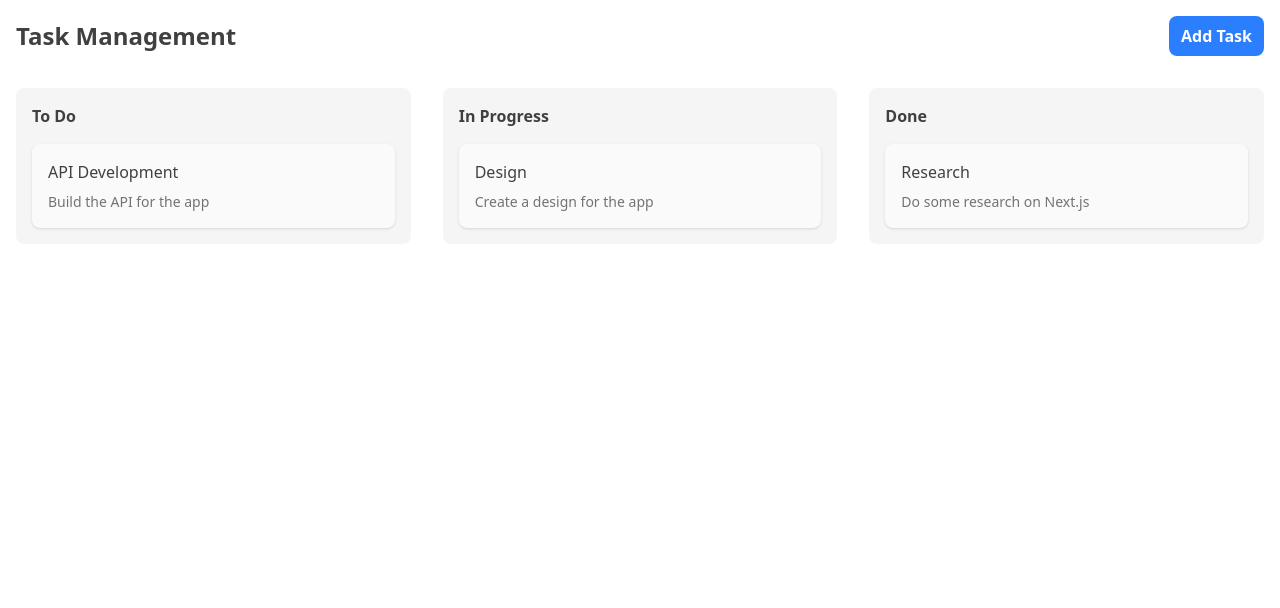
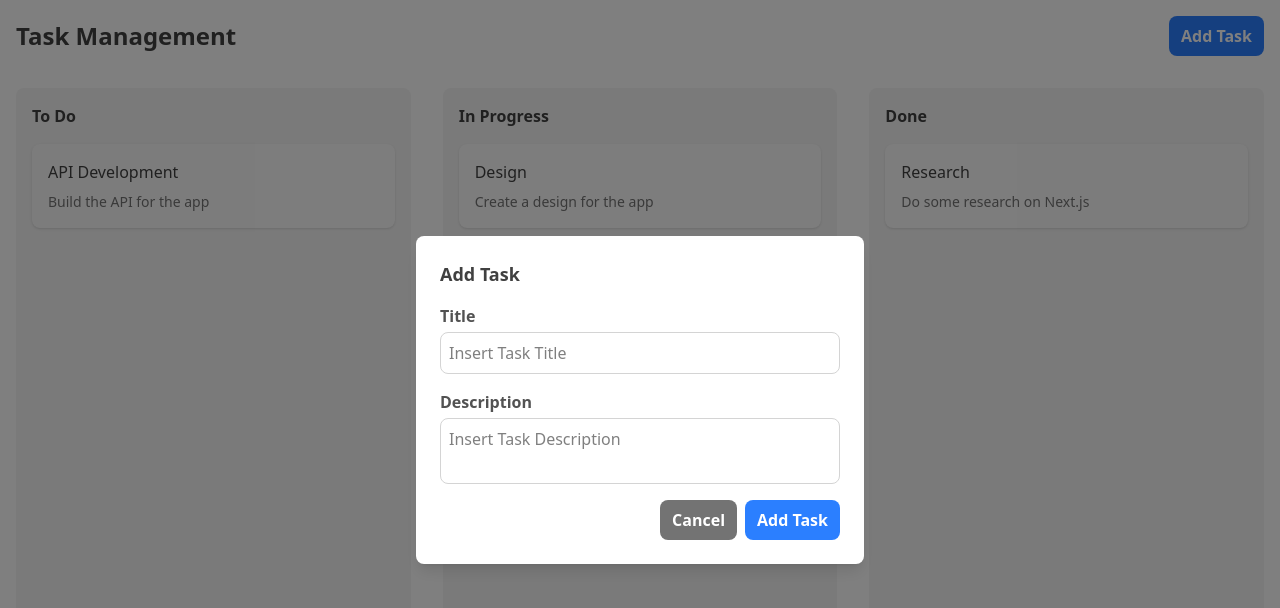
Before and after one commit to SkyeeUniverse/ngapainyuk, a Next.js app: page / in a window 1280 px wide. Both pictures are taken after a click on the button "Add Task". Shown: the top 608 px of the page. Built offline with nearby package versions, Linux system fonts and the light colour scheme.

Commit message:
Create Task Feature

```diff
--- a/src/components/Button.tsx
+++ b/src/components/Button.tsx
@@ -2,12 +2,19 @@
 
 interface ButtonProps {
   children: ReactNode;
+  type?: "button" | "submit" | "reset";
+  onClick?: () => void;
+  className?: string;
 }
 
 const Button = (props: ButtonProps) => {
-  const { children } = props;
+  const { children, type, onClick, className } = props;
   return (
-    <button className="rounded-lg bg-blue-500 px-3 py-2 text-white font-semibold">
+    <button
+      type={type}
+      onClick={onClick}
+      className={`rounded-lg px-3 py-2 bg-blue-500 text-white font-semibold cursor-pointer ${className}`}
+    >
       {children}
     </button>
   );
--- a/src/components/Column.tsx
+++ b/src/components/Column.tsx
@@ -10,13 +10,16 @@
 
 const Column = (props: ColumnProps) => {
   const { column, tasks, key } = props;
-  const { setNodeRef } = useDroppable({
+  const { setNodeRef, over } = useDroppable({
     id: column.id,
   });
   return (
     <div
       key={key}
-      className="flex flex-1 w-80 flex-col rounded-lg bg-neutral-100 p-4"
+      className={`flex flex-1 w-80 flex-col rounded-lg bg-neutral-100 p-4 ${
+        over?.id === column.id &&
+        "bg-neutral-200 outline-2 outline-blue-500 outline-dashed"
+      }`}
     >
       <h2 className="mb-4 font-semibold text-neutral-700">{column.title}</h2>
       <div ref={setNodeRef} className="flex flex-col flex-1 gap-4">
--- /dev/null
+++ b/src/components/ModalTask.tsx
@@ -0,0 +1,56 @@
+import { FormEvent } from "react";
+import Button from "./Button";
+
+interface ModalTaskProps {
+  onCancel: () => void;
+  onSubmit: (event: FormEvent<HTMLFormElement>) => void;
+}
+
+const ModalTask = (props: ModalTaskProps) => {
+  const { onCancel, onSubmit } = props;
+
+  return (
+    <div className="fixed inset-0 flex items-center justify-center bg-black/50">
+      <div className="w-full max-w-md rounded-lg bg-white p-6 shadow-lg">
+        <h2 className="mb-4 text-lg text-neutral-700 font-bold">Add Task</h2>
+        <form onSubmit={onSubmit} className="space-y-4">
+          <label htmlFor="title" className="flex flex-col gap-1">
+            <span className="font-semibold text-neutral-600">Title</span>
+            <input
+              type="text"
+              placeholder="Insert Task Title"
+              className="rounded-lg border border-neutral-300 p-2"
+              name="title"
+              required
+              id="title"
+            />
+          </label>
+          <label htmlFor="description" className="flex flex-col gap-1">
+            <span className="font-semibold text-neutral-600">Description</span>
+            <textarea
+              placeholder="Insert Task Description"
+              className="rounded-lg resize-none border border-neutral-300 p-2"
+              name="description"
+              required
+              id="description"
+            />
+          </label>
+          <div className="flex w-full items-center justify-end gap-2">
+            <Button type="button" onClick={onCancel} className="bg-neutral-500">
+              Cancel
+            </Button>
+            <Button
+              type="submit"
+              onCLick={() => onSubmit}
+              className="bg-blue-500"
+            >
+              Add Task
+            </Button>
+          </div>
+        </form>
+      </div>
+    </div>
+  );
+};
+
+export default ModalTask;
--- a/src/pages/index.tsx
+++ b/src/pages/index.tsx
@@ -1,12 +1,14 @@
 import Button from "@/components/Button";
 import Column from "@/components/Column";
+import ModalTask from "@/components/ModalTask";
 import { COLUMNS, INITIAL_TASKS } from "@/constants/Task.constant";
 import { ITask } from "@/types/Task";
 import { DndContext, DragEndEvent } from "@dnd-kit/core";
-import { useEffect, useState } from "react";
+import { FormEvent, useEffect, useState } from "react";
 
 const App = () => {
   const [tasks, setTasks] = useState<ITask[]>([...INITIAL_TASKS]);
+  const [showModalAddTask, setShowModalAddTask] = useState(false);
 
   // Load tasks on initial render
   useEffect(() => {
@@ -29,8 +31,8 @@
     const taskId = active.id as string;
     const newStatus = over.id as ITask["status"];
 
-    setTasks(() =>
-      tasks.map((task) =>
+    setTasks((prevTasks) =>
+      prevTasks.map((task) =>
         task.id === taskId
           ? {
               ...task,
@@ -40,13 +42,30 @@
       ),
     );
   };
+
+  const handleCreateTask = (event: FormEvent<HTMLFormElement>) => {
+    event.preventDefault();
+    const formData = new FormData(event.currentTarget);
+
+    const newTask: ITask = {
+      id: String(tasks.length + 1),
+      title: formData.get("title") as string,
+      description: formData.get("description") as string,
+      status: "TODO",
+    };
+
+    setTasks((prevTasks) => [...prevTasks, newTask]);
+    event.currentTarget.reset();
+    setShowModalAddTask(false);
+  };
+
   return (
-    <main className="min-h-screen p-4">
+    <main className="min-h-screen p-4 flex flex-col">
       <div className="mb-8 flex items-center justify-between">
         <h1 className="text-2xl font-bold text-neutral-700">Task Management</h1>
-        <Button>Add Task</Button>
+        <Button onClick={() => setShowModalAddTask(true)}>Add Task</Button>
       </div>
-      <div className="flex gap-8">
+      <div className="flex gap-8 flex-1">
         <DndContext onDragEnd={handleDragEnd}>
           {COLUMNS.map((column) => (
             <Column
@@ -57,6 +76,12 @@
           ))}
         </DndContext>
       </div>
+      {showModalAddTask && (
+        <ModalTask
+          onCancel={() => setShowModalAddTask(false)}
+          onSubmit={handleCreateTask}
+        />
+      )}
     </main>
   );
 };
```
